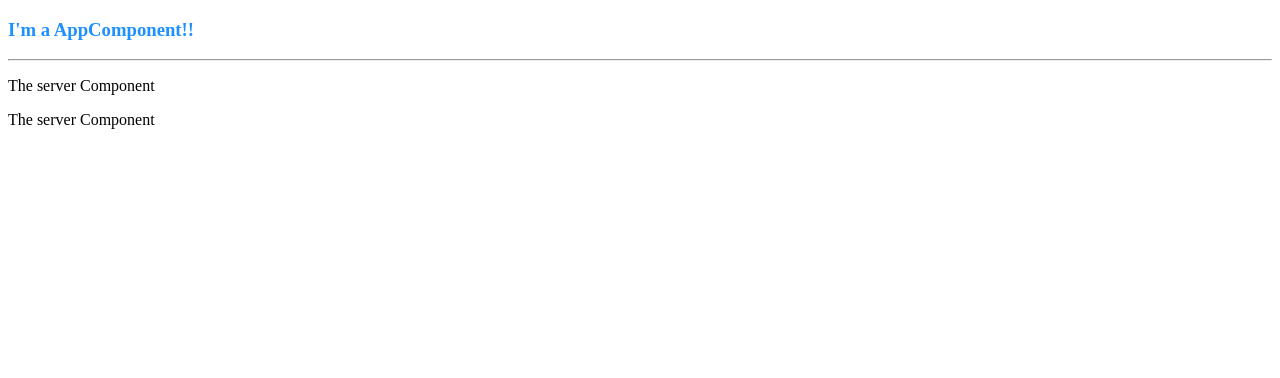
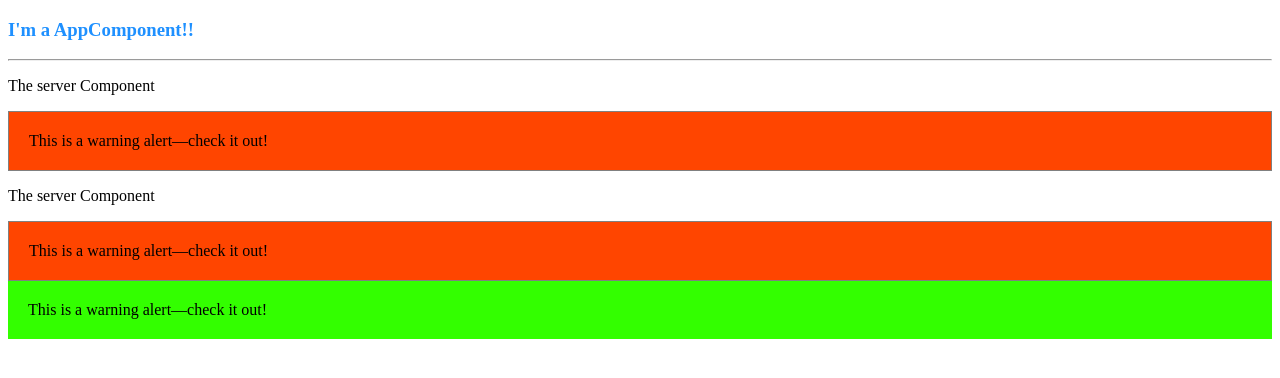
Before and after one commit to JuanOlivadoti/Angular5Course-Max, an Angular app in the folder my-first-app/: page / in a window 1280 px wide. Shown: the top 378 px of the page. Built offline with nearby package versions, Linux system fonts and the light colour scheme.

Commit message:
Primera Practica de componentes

```diff
--- a/my-first-app/src/app/app.module.ts
+++ b/my-first-app/src/app/app.module.ts
@@ -7,13 +7,17 @@ import { HttpModule } from '@angular/http';
 import { AppComponent } from './app.component';
 import { ServerComponent } from './server/server.component';
 import { ServersComponent } from './servers/servers.component';
+import { WarningAlert } from './warningAlert/warningAlert.component';
+import { SuccessAlert } from './successAlert/successAlert.component';
 
 
 @NgModule({
   declarations: [
     AppComponent,
     ServerComponent,
-    ServersComponent
+    ServersComponent,
+    WarningAlert,
+    SuccessAlert
   ],
   imports: [
     BrowserModule,
--- a/my-first-app/src/app/server/server.component.html
+++ b/my-first-app/src/app/server/server.component.html
@@ -1 +1,3 @@
 <p>The server Component</p>
+
+<warning-alert></warning-alert>
--- a/my-first-app/src/app/servers/servers.component.html
+++ b/my-first-app/src/app/servers/servers.component.html
@@ -1,2 +1,3 @@
 <app-server></app-server>
 <app-server></app-server>
+<success-alert></success-alert>
--- /dev/null
+++ b/my-first-app/src/app/successAlert/successAlert.component.css
@@ -0,0 +1,5 @@
+.alert-success{
+    background-color: rgb(51, 255, 0);
+    padding: 20px;
+    border: gray
+}
--- /dev/null
+++ b/my-first-app/src/app/successAlert/successAlert.component.html
@@ -0,0 +1,3 @@
+<div class="alert alert-success" role="alert">
+    This is a warning alert—check it out!
+</div>
--- /dev/null
+++ b/my-first-app/src/app/warningAlert/warningAlert.component.css
@@ -0,0 +1,5 @@
+.alert-warning{
+    background-color: orangered;
+        padding: 20px;
+    border: 1px solid gray
+}
--- /dev/null
+++ b/my-first-app/src/app/warningAlert/warningAlert.component.html
@@ -0,0 +1,3 @@
+<div class="alert alert-warning" role="alert">
+    This is a warning alert—check it out!
+</div>
```
Also changed, not shown: my-first-app/src/app/successAlert/successAlert.component.ts (added, +11 -0 lines), my-first-app/src/app/warningAlert/warningAlert.component.ts (added, +11 -0 lines).
